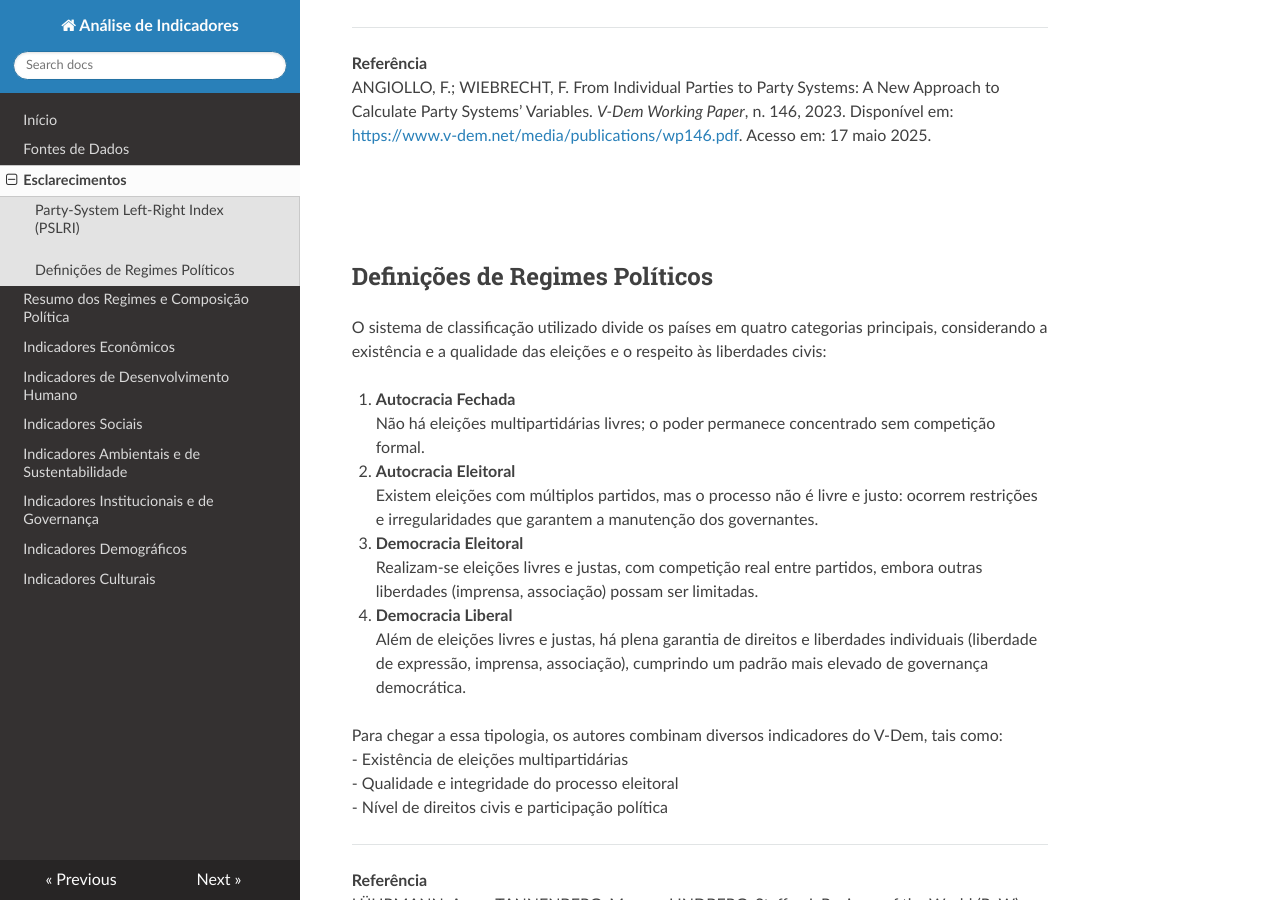
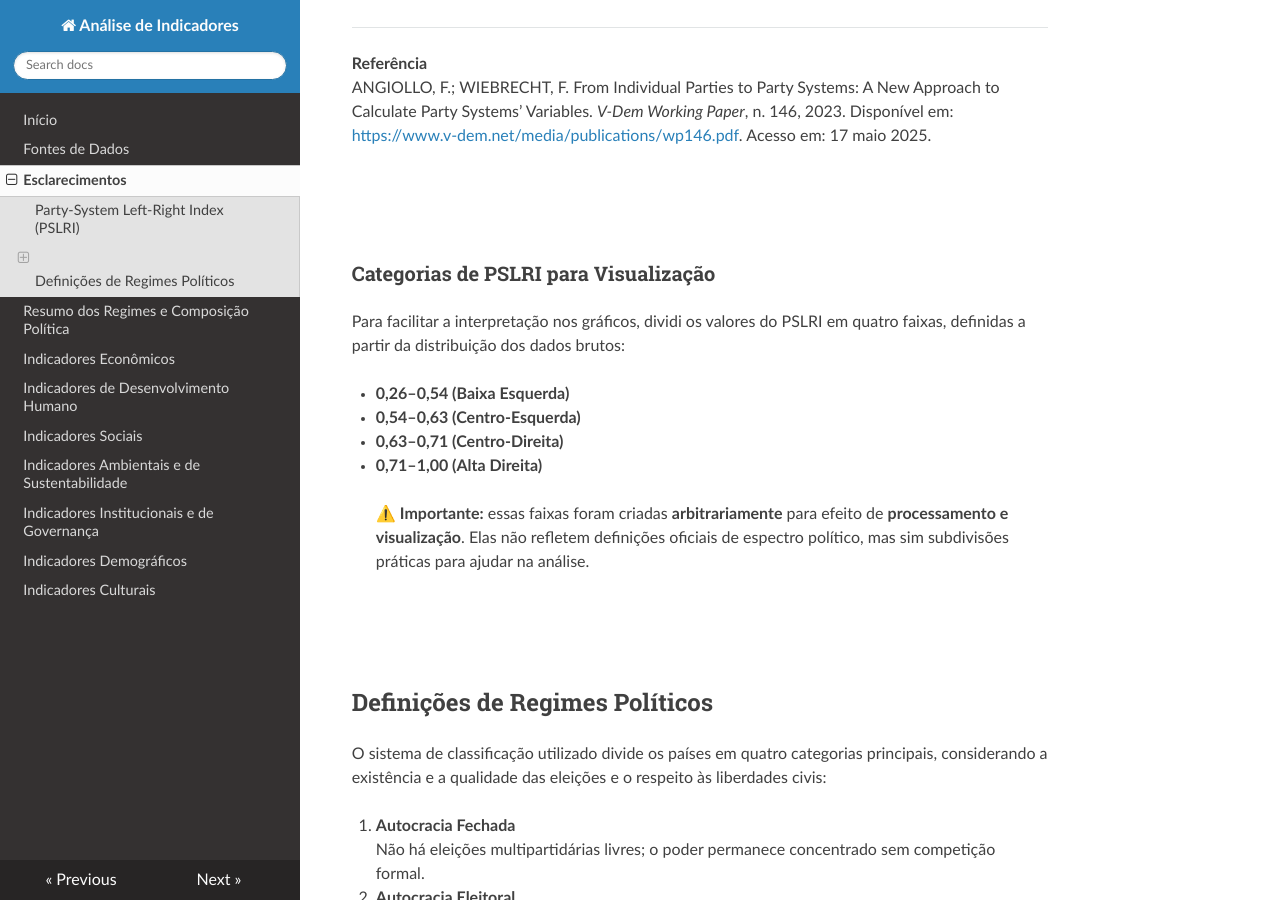
Before and after one commit to arvallion/analise-indicadores, an MkDocs documentation site: the page built from docs/esclarecimentos.md, in a window 1280 px wide and 900 px high, scrolled down 645 px. Built offline with MkDocs 1.6.1, drawn with Linux system fonts in a browser that asks for light colours; nearby versions of some CDN libraries.

Commit message:
Update esclarecimentos.md

```diff
--- a/docs/esclarecimentos.md
+++ b/docs/esclarecimentos.md
@@ -17,6 +17,20 @@ Para conhecer em detalhes como o PSLRI é definido e calculado — incluindo fó
 
 **Referência**
 ANGIOLLO, F.; WIEBRECHT, F. From Individual Parties to Party Systems: A New Approach to Calculate Party Systems’ Variables. *V-Dem Working Paper*, n. 146, 2023. Disponível em: [https://www.v-dem.net/media/publications/wp146.pdf](https://www.v-dem.net/media/publications/wp146.pdf). Acesso em: 17 maio 2025.
+
+<br><br>
+---
+
+### Categorias de PSLRI para Visualização
+
+Para facilitar a interpretação nos gráficos, dividi os valores do PSLRI em quatro faixas, definidas a partir da distribuição dos dados brutos:
+
+- **0,26–0,54 (Baixa Esquerda)**
+- **0,54–0,63 (Centro-Esquerda)**
+- **0,63–0,71 (Centro-Direita)**
+- **0,71–1,00 (Alta Direita)**
+
+> ⚠️ **Importante:** essas faixas foram criadas **arbitrariamente** para efeito de **processamento e visualização**. Elas não refletem definições oficiais de espectro político, mas sim subdivisões práticas para ajudar na análise.
 
 <br><br>
 ---
```
